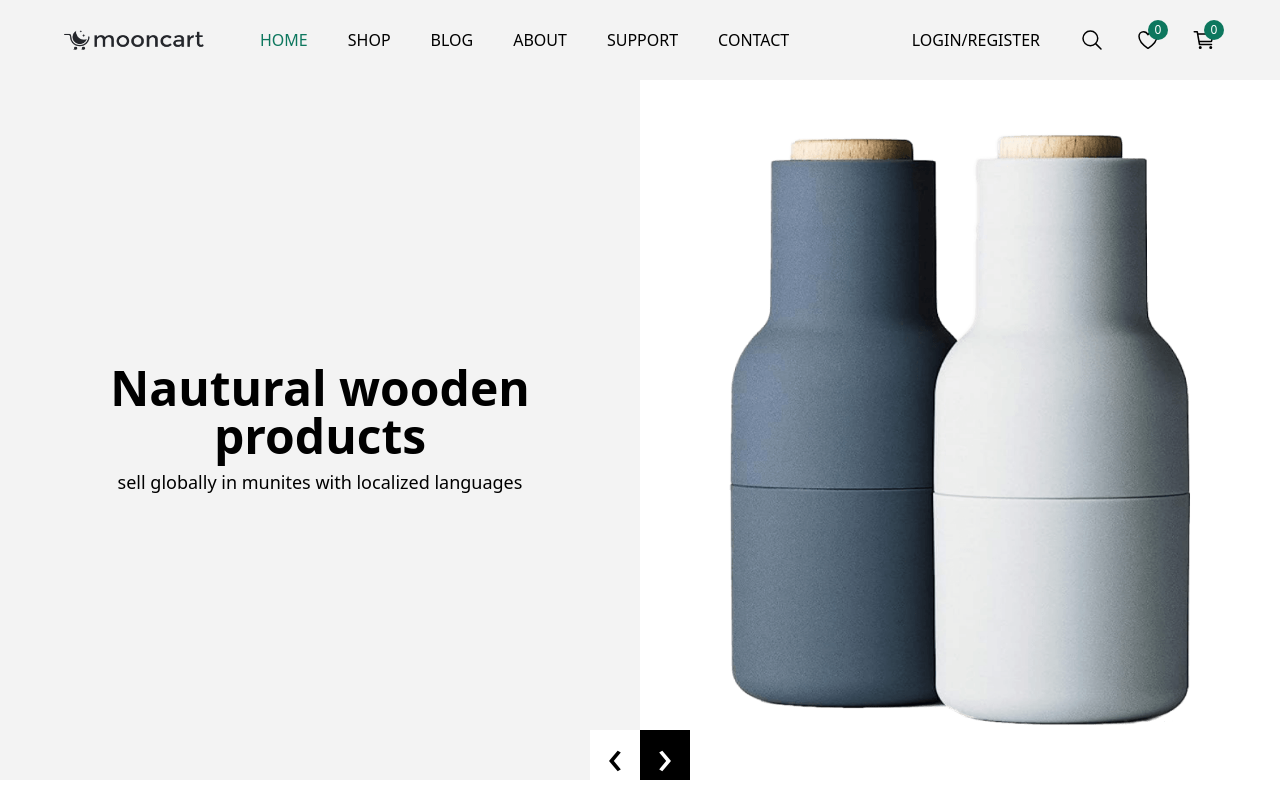
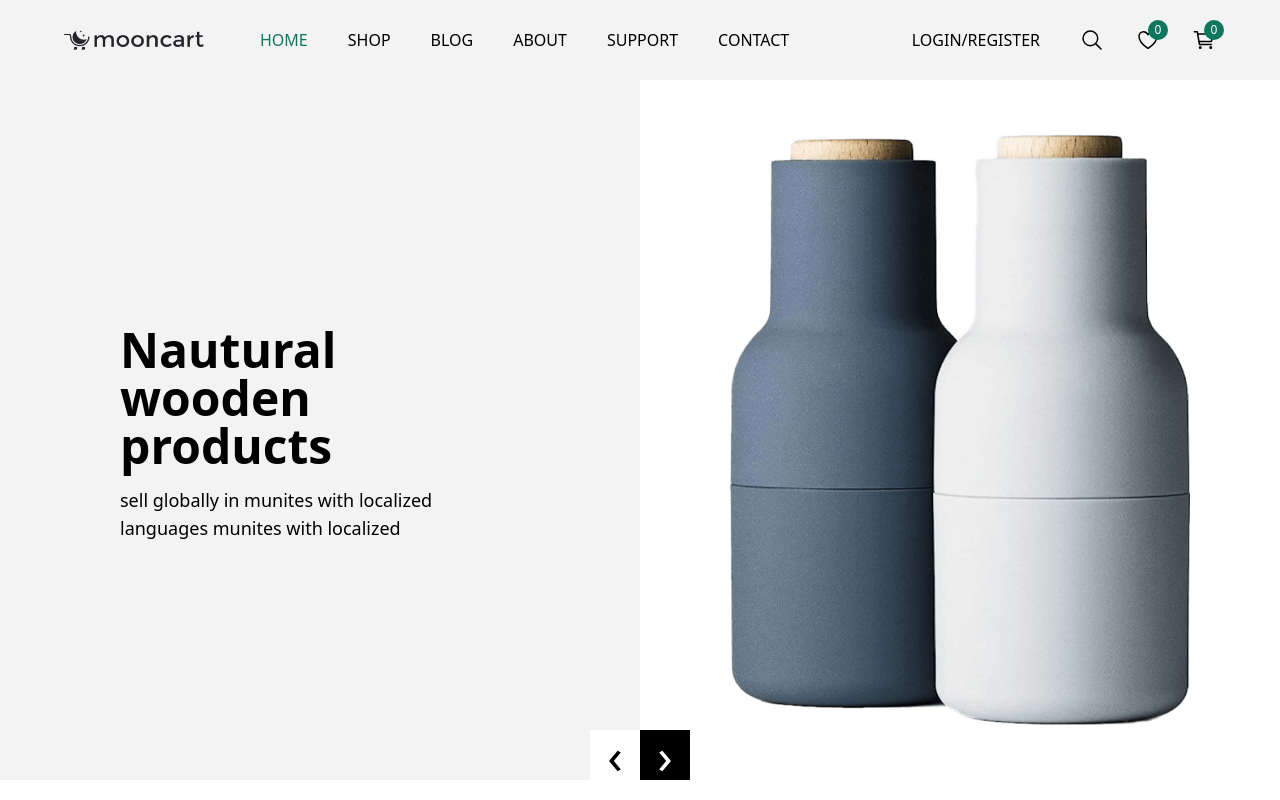
Before and after one commit to zahra-hjri/E-commerce-moon, a Next.js app: page / in a window 1280 px wide. Built offline with nearby package versions, Linux system fonts and the light colour scheme.

Commit message:
edited slides

```diff
--- a/src/app/components/HeroSlider/HeroSlider.tsx
+++ b/src/app/components/HeroSlider/HeroSlider.tsx
@@ -14,19 +14,19 @@ const slides = [
     id: 1,
     image: "/images/hero/h1.png",
     title: "Nautural wooden products",
-    description: "sell globally in munites with localized languages",
+    description: "sell globally in munites with localized languages munites with localized",
   },
   {
     id: 2,
     image: "/images/hero/h2.png",
     title: "Nautural wooden products",
-    description: "sell globally in munites with localized languages",
+    description: "sell globally in munites with localized languages munites with localized",
   },
   {
     id: 3,
     image: "/images/hero/h2.png",
     title: "Nautural wooden products",
-    description: "sell globally in munites with localized languages",
+    description: "sell globally in munites with localized languages munites with localized",
   },
 ];
 
@@ -46,10 +46,10 @@ export default function HeroSlider() {
           <SwiperSlide key={slide.id}>
             <div className="flex w-full h-full">
               <div className="w-[50%] flex flex-col justify-center items-center bg-white-100 text-black text-center px-4">
-                <h2 className="text-3xl md:text-5xl font-bold">
+                <h2 className="text-3xl md:text-5xl font-bold w-[400px] text-start my-2">
                   {slide.title}
                 </h2>
-                <p className="mt-2 text-lg">{slide.description}</p>
+                <p className="mt-2 text-lg w-[400px] text-start">{slide.description}</p>
               </div>
               <div className="w-[50%] p-10 flex items-center justify-center bg-white">
                 <Image
```
